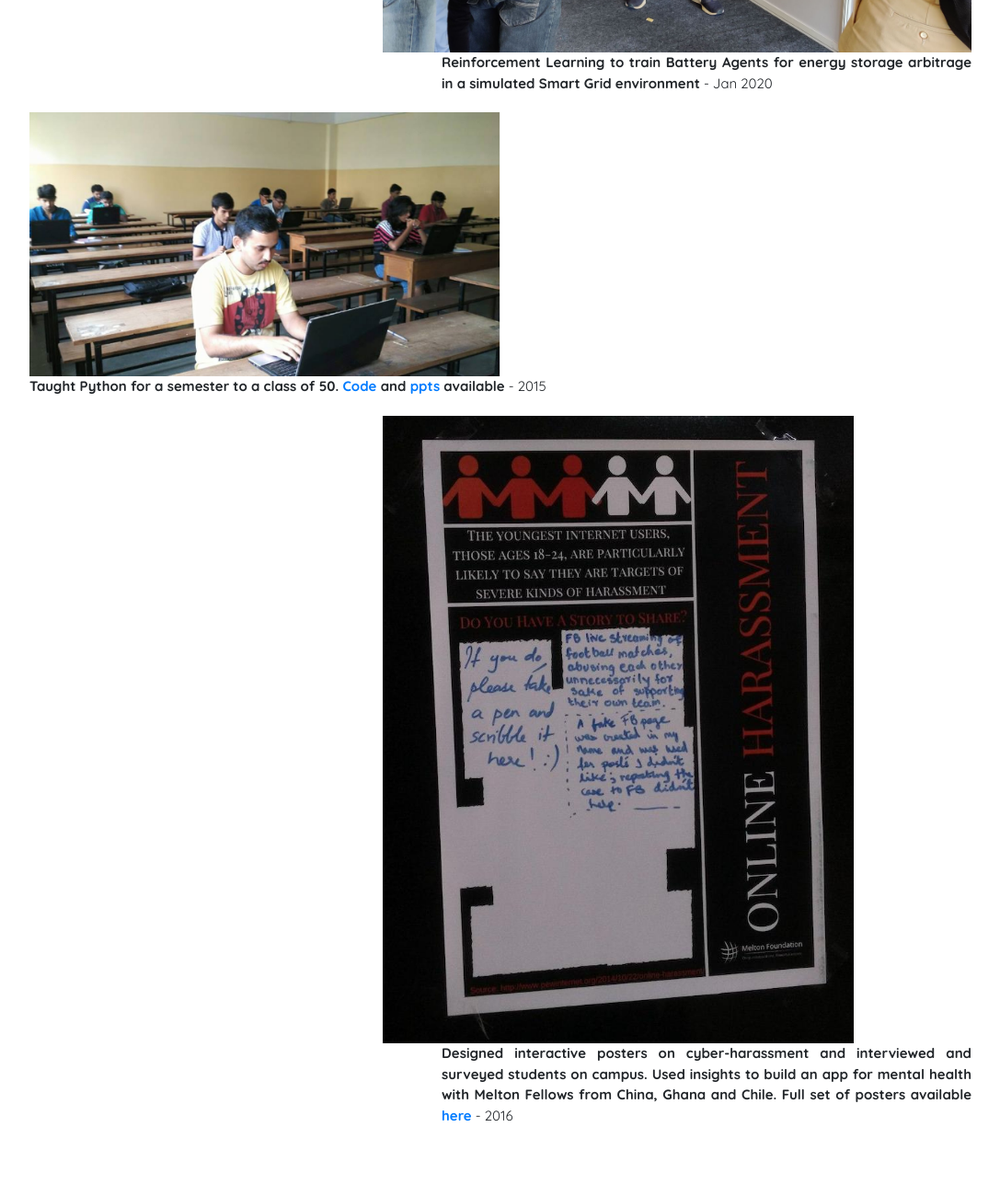
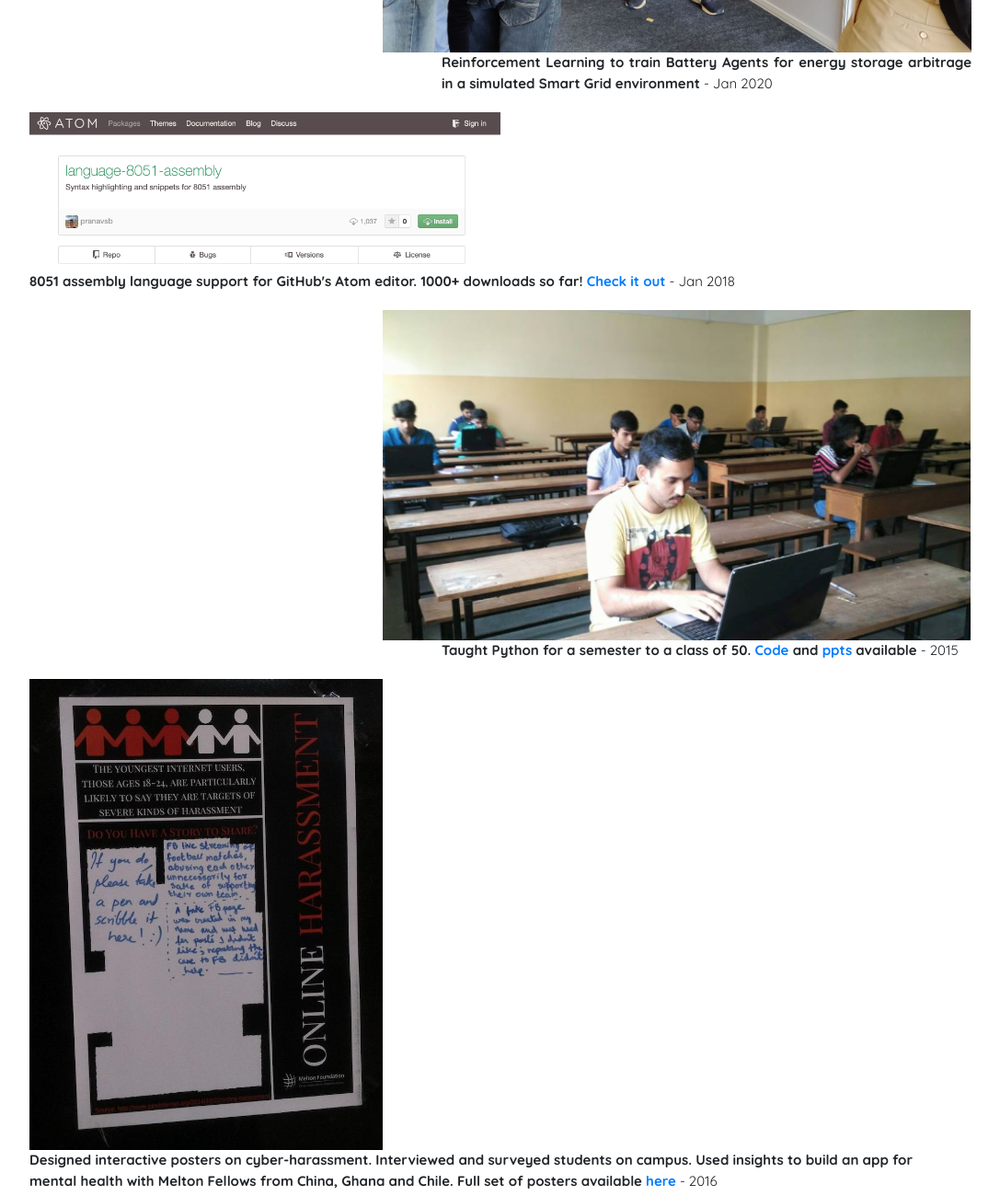
Before and after one commit to pranavsb/pranavsb.me, a plain HTML site: page projects.html in a window 1280 px wide. Shown: the part 1600-2900 px from the top of the page at 92% size, without its empty margins (96-1183 px from the left). Before the commit the page ends 2834 px from the top, so only its background shows below. Drawn offline with nearby package versions, Linux system fonts and the light colour scheme.

Commit message:
add 8051 atom  package project

```diff
--- a/projects.html
+++ b/projects.html
@@ -44,13 +44,18 @@
     </figure>
 
     <figure>
-        <img src="images/projects/pySIG.png" class="project_photo" width="50%" height="50%" alt="Pranav teaching Python class">
-        <figcaption class="project_text"><strong>Taught Python for a semester to a class of 50. <a href="https://github.com/pranavsb/Python-SIG-2015" target="_blank">Code</a> and <a href="https://slideshare.net/PranavSB" target="_blank">ppts</a> available</strong> - 2015</figcaption class="project_text">
+        <img src="images/projects/atom_8051_package.png" class="project_photo" width="50%" height="50%" alt="Pranav presenting his paper at IEEE PESGRE 2020">
+        <figcaption class="project_text"><strong>8051 assembly language support for GitHub's Atom editor. 1000+ downloads so far! <a href="https://atom.io/packages/language-8051-assembly">Check it out</a></strong> - Jan 2018</figcaption class="project_text">
     </figure>
 
     <figure>
-        <img src="images/projects/cyberharassment_poster.jpg" class="project_photo_odd" width="40%" height="50%" alt="Interactive poster about cyber-harassment">
-        <figcaption class="project_text_odd"><strong>Designed interactive posters on cyber-harassment and interviewed and surveyed students on campus. Used insights to build an app for mental health with Melton Fellows from China, Ghana and Chile. Full set of posters available <a href="https://drive.google.com/file/d/0By6z1wPDl_0ALVczZmp4X1pia0k/view?usp=sharing" target="_blank">here</a></strong> - 2016</figcaption class="project_text">
+        <img src="images/projects/pySIG.png" class="project_photo_odd" width="50%" height="50%" alt="Pranav teaching Python class">
+        <figcaption class="project_text_odd"><strong>Taught Python for a semester to a class of 50. <a href="https://github.com/pranavsb/Python-SIG-2015" target="_blank">Code</a> and <a href="https://slideshare.net/PranavSB" target="_blank">ppts</a> available</strong> - 2015</figcaption class="project_text">
+    </figure>
+
+    <figure>
+        <img src="images/projects/cyberharassment_poster.jpg" class="project_photo" width="40%" height="50%" alt="Interactive poster about cyber-harassment">
+        <figcaption class="project_text"><strong>Designed interactive posters on cyber-harassment. Interviewed and surveyed students on campus. Used insights to build an app for mental health with Melton Fellows from China, Ghana and Chile. Full set of posters available <a href="https://drive.google.com/file/d/0By6z1wPDl_0ALVczZmp4X1pia0k/view?usp=sharing" target="_blank">here</a></strong> - 2016</figcaption class="project_text">
     </figure>
 
 <div class="container">
```
Also changed, not shown: images/projects/atom_8051_package.png (added).
